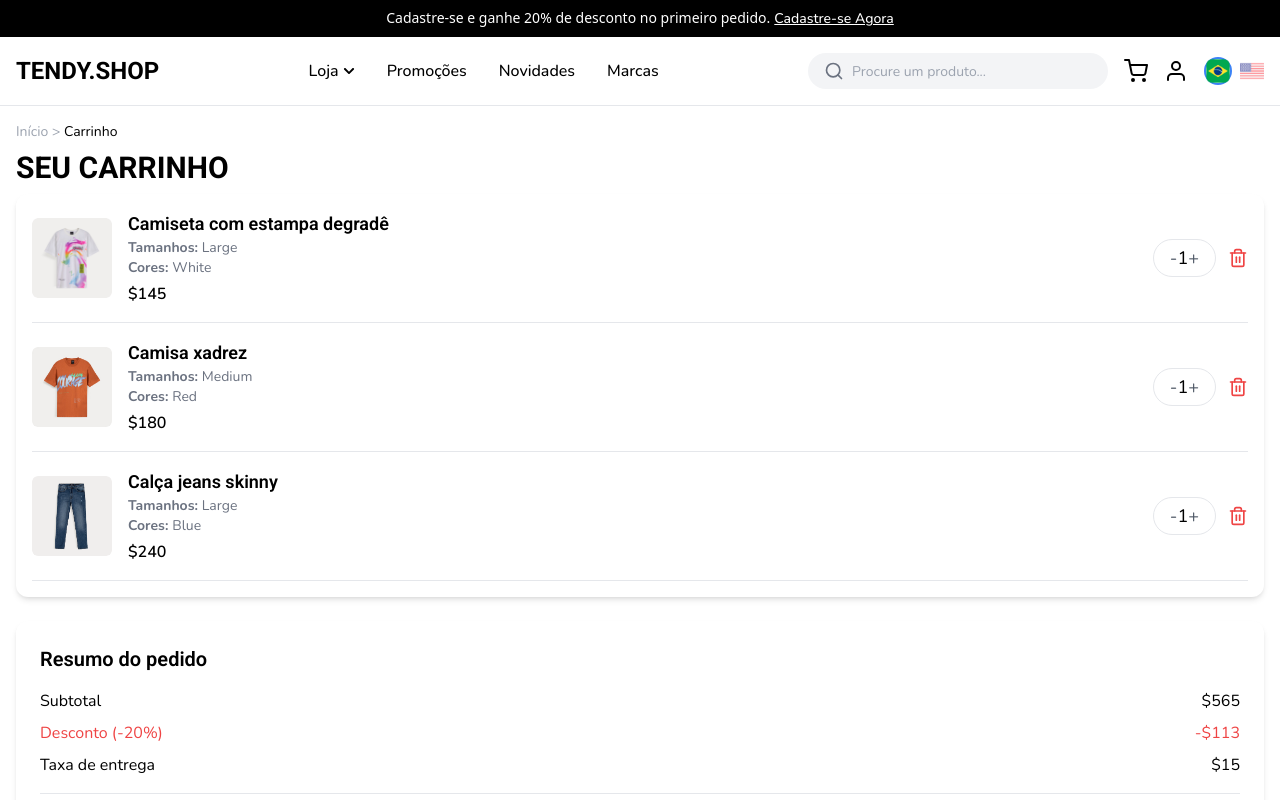
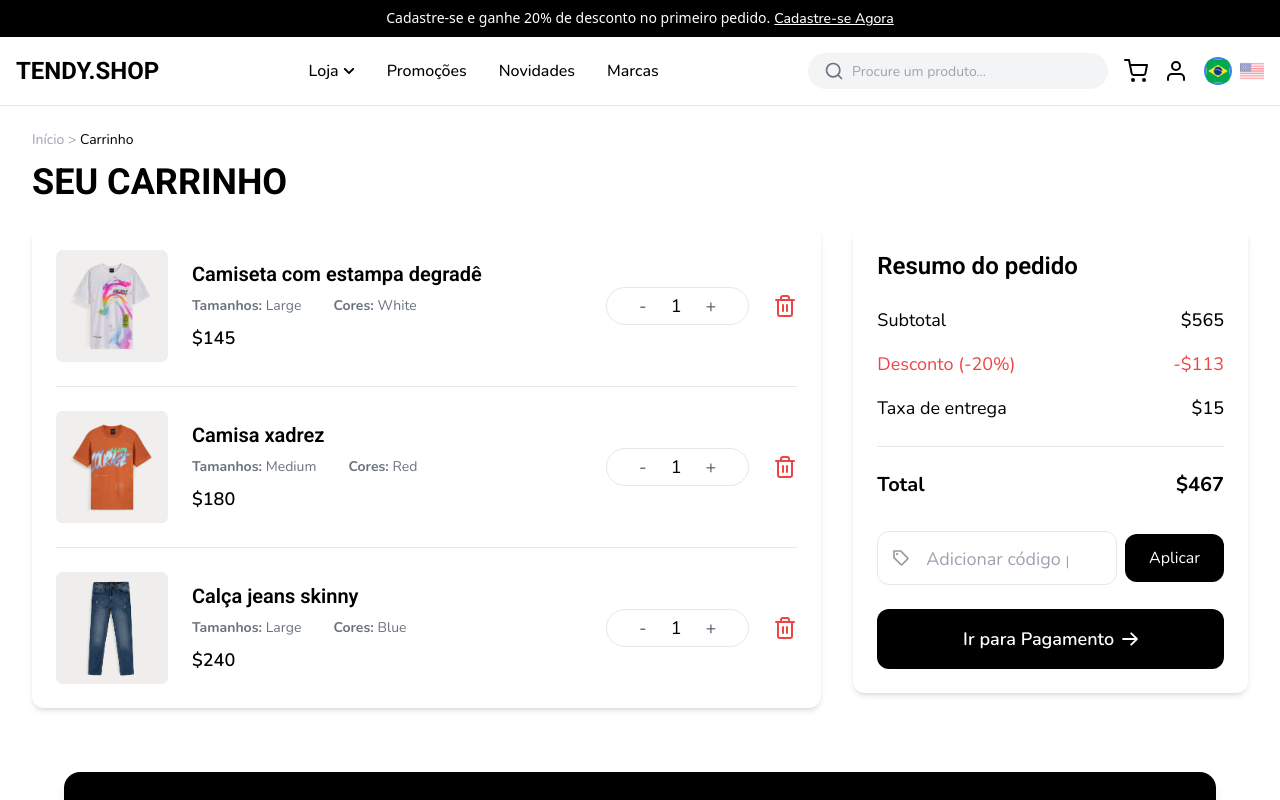
Before and after one commit to danilo1opes/TendShop, a Next.js app: page /cart in a window 1280 px wide. Shown: the top 800 px of the page. Built offline with nearby package versions, Linux system fonts and the light colour scheme.

Commit message:
⚡️feat: improve version desktop for CartPage

```diff
--- a/src/app/cart/page.tsx
+++ b/src/app/cart/page.tsx
@@ -5,6 +5,7 @@ import { useTranslation } from '../../hook/useTranslation';
 import { CartItem } from '../../hook/cart';
 import { FiTrash2 } from 'react-icons/fi';
 import Image from 'next/image';
+
 export default function CartPage() {
   const { t } = useTranslation();
 
@@ -18,35 +19,41 @@ export default function CartPage() {
   const total = subtotal - discount + deliveryFee;
 
   return (
-    <section className="px-4">
-      <div className="mt-4">
+    <section className="max-w-7xl mx-auto px-4 sm:px-6 md:px-8 py-4 md:py-6">
+      {/* Breadcrumb */}
+      <div className="mb-4 md:mb-6">
         <p className="text-sm text-brand-400">
           <span className="text-brand-400">{t('casual_home')}</span> &gt;{' '}
           <span className="text-brand-primary font-light">{t('cart_sub')}</span>
         </p>
-        <div className="flex gap-2 items-center">
-          <h1 className="text-3xl uppercase font-bold mb-2 mt-2">
+        <h1 className="text-2xl md:text-4xl uppercase font-bold mt-2 md:mt-3">
           {t('cart')}
         </h1>
       </div>
-      </div>
 
-      <div className="bg-brand-white rounded-xl shadow-md p-4 space-y-4">
+      {/* Main content - Two column layout on desktop, stacked on mobile */}
+      <div className="flex flex-col lg:flex-row gap-4 md:gap-8">
+        {/* Cart Items - Left Column on desktop, full width on mobile */}
+        <div className="w-full lg:w-2/3">
+          <div className="bg-brand-white rounded-xl shadow-md p-4 md:p-6 space-y-4 md:space-y-6">
             {cartItems.map((item: CartItem) => (
               <div
                 key={item.id}
-            className="flex items-center justify-between border-b pb-4"
+                className="flex flex-col sm:flex-row items-start sm:items-center justify-between border-b pb-4 md:pb-6 last:border-b-0 last:pb-0"
               >
-            <div className="flex items-center gap-4">
+                <div className="flex items-center gap-3 md:gap-6 w-full sm:w-auto">
                   <Image
                     src={item.image}
                     alt={item.name}
                     width={80}
                     height={80}
-                className="rounded-md object-cover"
+                    className="rounded-md object-cover md:w-28 md:h-28"
                   />
                   <div>
-                <h2 className="font-semibold text-lg">{t(item.name)}</h2>
+                    <h2 className="font-semibold text-lg md:text-xl">
+                      {t(item.name)}
+                    </h2>
+                    <div className="flex flex-col sm:flex-row sm:gap-4 md:gap-8 mt-1 md:mt-2">
                       <p className="text-sm font-bold text-brand-gray">
                         {t('filters_size')}:{' '}
                         <span className="text-brand-gray font-light">
@@ -59,66 +66,99 @@ export default function CartPage() {
                           {item.color}
                         </span>
                       </p>
-                <p className="font-semibold mt-1">${item.price}</p>
+                    </div>
+                    <p className="font-semibold text-base md:text-lg mt-1 md:mt-2">
+                      ${item.price}
+                    </p>
                   </div>
                 </div>
-            <div className="flex items-center gap-3">
-              <div className="flex items-center border rounded-full px-4 py-1 text-lg">
-                <button className="text-brand-sixteen">-</button>
-                <button>{item.quantity}</button>
-                <button className="text-brand-sixteen">+</button>
+                <div className="flex items-center justify-between sm:justify-end gap-3 md:gap-6 w-full sm:w-auto mt-3 sm:mt-0">
+                  <div className="flex items-center border rounded-full px-3 md:px-6 py-1 text-base md:text-lg">
+                    <button className="text-brand-sixteen px-1 md:px-2">
+                      -
+                    </button>
+                    <span className="px-2 md:px-4">{item.quantity}</span>
+                    <button className="text-brand-sixteen px-1 md:px-2">
+                      +
+                    </button>
                   </div>
                   <button className="text-brand-199 hover:text-brand-600">
-                <FiTrash2 size={20} />
+                    <FiTrash2 size={20} className="md:w-6 md:h-6" />
                   </button>
                 </div>
               </div>
             ))}
           </div>
+        </div>
 
-      <div className="bg-brand-white rounded-xl shadow-md mt-6 p-6">
-        <h2 className="text-xl font-semibold mb-4">{t('order')}</h2>
-        <div className="flex justify-between mb-2">
-          <span>Subtotal</span>
-          <span>${subtotal}</span>
+        {/* Order Summary - Right Column on desktop, full width on mobile */}
+        <div className="w-full lg:w-1/3 mt-4 lg:mt-0">
+          <div className="bg-brand-white rounded-xl shadow-md p-4 md:p-6 lg:sticky lg:top-8">
+            <h2 className="text-xl md:text-2xl font-semibold mb-4 md:mb-6">
+              {t('order')}
+            </h2>
+            <div className="space-y-2 md:space-y-4 mb-4 md:mb-6">
+              <div className="flex justify-between">
+                <span className="text-base md:text-lg">Subtotal</span>
+                <span className="text-base md:text-lg font-medium">
+                  ${subtotal}
+                </span>
               </div>
-        <div className="flex justify-between mb-2 text-brand-199">
-          <span>{t('discount')} (-20%)</span>
-          <span>-${discount.toFixed(0)}</span>
+              <div className="flex justify-between text-brand-199">
+                <span className="text-base md:text-lg">
+                  {t('discount')} (-20%)
+                </span>
+                <span className="text-base md:text-lg">
+                  -${discount.toFixed(0)}
+                </span>
               </div>
-        <div className="flex justify-between mb-4">
-          <span>{t('delivery')}</span>
-          <span>${deliveryFee}</span>
+              <div className="flex justify-between">
+                <span className="text-base md:text-lg">{t('delivery')}</span>
+                <span className="text-base md:text-lg font-medium">
+                  ${deliveryFee}
+                </span>
               </div>
-        <hr className="mb-4" />
-        <div className="flex justify-between font-bold text-lg mb-4">
+            </div>
+
+            <hr className="my-4 md:my-6" />
+
+            <div className="flex justify-between font-bold text-lg md:text-xl mb-4 md:mb-8">
               <span>Total</span>
               <span>${total.toFixed(0)}</span>
             </div>
 
-        <div className="flex items-center gap-2 mb-4">
+            <div className="flex items-center gap-2 mb-4 md:mb-6">
               <div className="relative w-full">
                 <Image
                   src="/icon/promo.svg"
                   alt=""
                   width={16}
                   height={16}
-              className="absolute left-3 top-1/2 -translate-y-1/2"
+                  className="absolute left-3 md:left-4 top-1/2 -translate-y-1/2"
                 />
                 <input
                   type="text"
                   placeholder={t('promo_cart')}
-              className="w-full border rounded-xl px-10 py-2"
+                  className="w-full border rounded-xl px-10 md:px-12 py-2 md:py-3 text-base md:text-lg"
                 />
               </div>
-          <button className="bg-brand-primary text-brand-white px-4 py-2 rounded-xl">
+              <button className="bg-brand-primary text-brand-white px-4 md:px-6 py-2 md:py-3 rounded-xl whitespace-nowrap">
                 {t('applyCart')}
               </button>
             </div>
-        <button className="bg-brand-primary text-brand-white w-full py-3 rounded-xl flex items-center justify-center gap-2 font-semibold">
+
+            <button className="bg-brand-primary text-brand-white w-full py-3 md:py-4 rounded-xl flex items-center justify-center gap-2 font-semibold text-base md:text-lg">
               {t('checkout')}{' '}
-          <Image src="/icon/arrow-white.svg" alt="" width={14} height={14} />
+              <Image
+                src="/icon/arrow-white.svg"
+                alt=""
+                width={14}
+                height={14}
+                className="md:w-4 md:h-4"
+              />
             </button>
+          </div>
+        </div>
       </div>
     </section>
   );
--- a/src/components/ShopNow/index.tsx
+++ b/src/components/ShopNow/index.tsx
@@ -20,7 +20,7 @@ export default function ShopNow() {
               {t('hero_description')}
             </p>
             <Link
-              href="/"
+              href="/shop/homens"
               className="bg-brand-primary inline-flex items-center justify-center text-brand-white px-6 sm:px-8 py-3 sm:py-4 rounded-full text-base sm:text-lg transition hover:opacity-90 w-full sm:w-[280px] md:w-[350px] h-[45px] sm:h-[50px]"
             >
               {t('hero_shop')}
```
Lines whose indentation alone changed are shown as unchanged.
